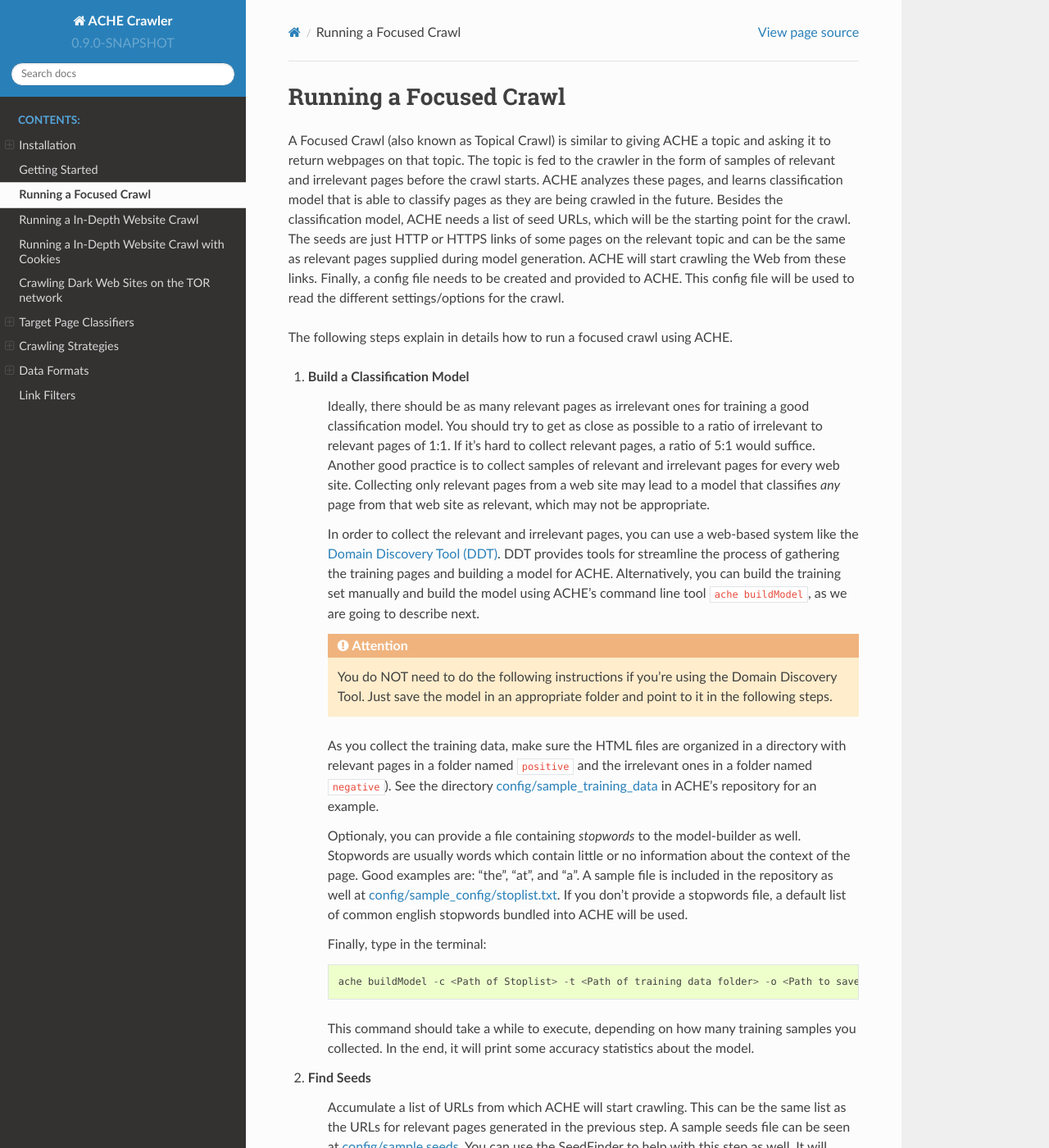
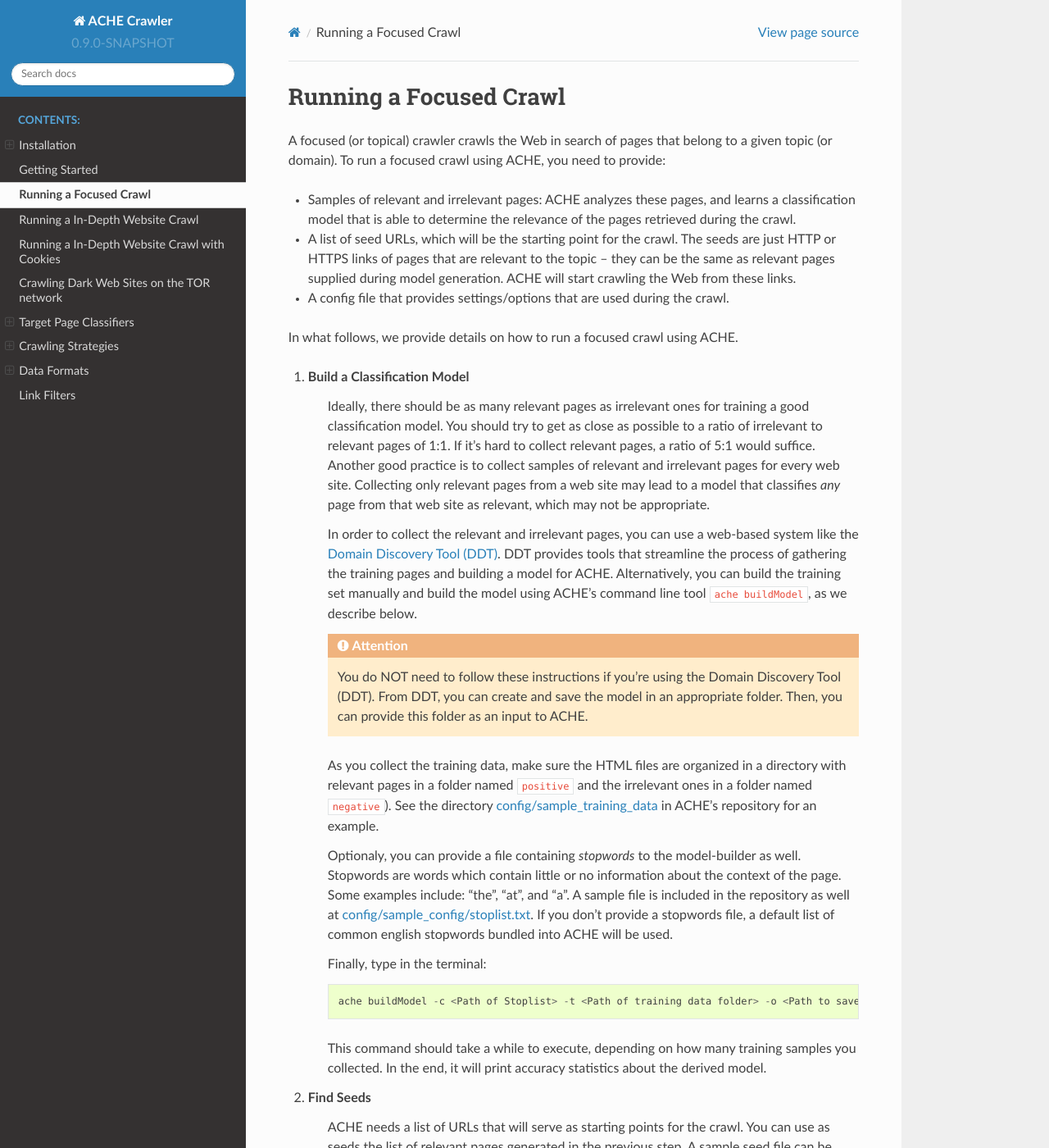
Before and after one commit to VIDA-NYU/ache, a Sphinx documentation site: the page built from docs/tutorial-focused-crawl.rst, in a window 1280 px wide and 1400 px high. Shown: the whole window at 82% size. Built offline with Sphinx 7.4.7 and the Read the Docs theme 2.0.0, drawn with Linux system fonts in a browser that asks for light colours; pages that are not in the unit, such as notebooks, are missing from menus; some of the changed text lies outside the part shown.

Commit message:
Update tutorial-focused-crawl.rst
pass over text

```diff
--- a/docs/tutorial-focused-crawl.rst
+++ b/docs/tutorial-focused-crawl.rst
@@ -1,38 +1,42 @@
 Running a Focused Crawl
 #######################
 
-A Focused Crawl (also known as Topical Crawl) is similar to giving ACHE a topic and asking it to return webpages on that topic. The topic is fed to the crawler in the form of samples of relevant and irrelevant pages before the crawl starts. ACHE analyzes these pages, and learns classification model that is able to classify pages as they are being crawled in the future.
-Besides the classification model, ACHE needs a list of seed URLs, which will be the starting point for the crawl. The seeds are just HTTP or HTTPS links of some pages on the relevant topic and can be the same as relevant pages supplied during model generation. ACHE will start crawling the Web from these links.
-Finally, a config file needs to be created and provided to ACHE. This config file will be used to read the different settings/options for the crawl.
+A focused (or topical) crawler crawls the Web in search of pages that belong to a given topic (or domain). To run a focused crawl using ACHE, you need to provide:
 
-The following steps explain in details how to run a focused crawl using ACHE.
+- Samples of relevant and irrelevant pages: ACHE analyzes these pages, and learns a classification model that is able to determine the relevance of the pages retrieved during the crawl.
+
+- A list of seed URLs, which will be the starting point for the crawl. The seeds are just HTTP or HTTPS links of pages that are relevant to the topic -- they can be the same as relevant pages supplied during model generation. ACHE will start crawling the Web from these links.
+
+- A config file that provides settings/options that are used during the crawl.
+
+In what follows, we provide details on how to run a focused crawl using ACHE.
 
 #. Build a Classification Model
     Ideally, there should be as many relevant pages as irrelevant ones for training a good classification model. You should try to get as close as possible to a ratio of irrelevant to relevant pages of 1:1. If it's hard to collect relevant pages, a ratio of 5:1 would suffice. Another good practice is to collect samples of relevant and irrelevant pages for every web site. Collecting only relevant pages from a web site may lead to a model that classifies *any* page from that web site as relevant, which may not be appropriate.
 
-    In order to collect the relevant and irrelevant pages, you can use a web-based system like the `Domain Discovery Tool (DDT) <https://github.com/ViDA-NYU/domain_discovery_tool_react>`_. DDT provides tools for streamline the process of gathering the training pages and building a model for ACHE. Alternatively, you can build the training set manually and build the model using ACHE's command line tool ``ache buildModel``, as we are going to describe next.
+    In order to collect the relevant and irrelevant pages, you can use a web-based system like the `Domain Discovery Tool (DDT) <https://github.com/ViDA-NYU/domain_discovery_tool_react>`_. DDT provides tools that streamline the process of gathering the training pages and building a model for ACHE. Alternatively, you can build the training set manually and build the model using ACHE's command line tool ``ache buildModel``, as we describe below.
 
     .. attention::
-        You do NOT need to do the following instructions if you're using the Domain Discovery Tool. Just save the model in an appropriate folder and point to it in the following steps.
+        You do NOT need to follow these instructions if you're using the Domain Discovery Tool (DDT). From DDT, you can create and save the model in an appropriate folder. Then, you can provide this folder as an input to ACHE.
 
     As you collect the training data, make sure the HTML files are organized in a directory with relevant pages in a folder named ``positive`` and the irrelevant ones in a folder named ``negative``). See the directory `config/sample_training_data <https://github.com/ViDA-NYU/ache/tree/master/config/sample_training_data>`_  in ACHE's repository for an example.
 
-    Optionaly, you can provide a file containing *stopwords* to the model-builder as well. Stopwords are usually words which contain little or no information about the context of the page. Good examples are: "the", "at", and "a". A sample file is included in the repository as well at `config/sample_config/stoplist.txt <https://github.com/ViDA-NYU/ache/blob/master/config/sample_config/stoplist.txt>`_. If you don't provide a stopwords file, a default list of common english stopwords bundled into ACHE will be used.
+    Optionaly, you can provide a file containing *stopwords* to the model-builder as well. Stopwords are  words which contain little or no information about the context of the page. Some examples include: "the", "at", and "a". A sample file is included in the repository as well at `config/sample_config/stoplist.txt <https://github.com/ViDA-NYU/ache/blob/master/config/sample_config/stoplist.txt>`_. If you don't provide a stopwords file, a default list of common english stopwords bundled into ACHE will be used.
 
     Finally, type in the terminal::
 
         ache buildModel -c <Path of Stoplist> -t <Path of training data folder> -o <Path to save model at>
 
 
-    This command should take a while to execute, depending on how many training samples you collected. In the end, it will print some accuracy statistics about the model.
+    This command should take a while to execute, depending on how many training samples you collected. In the end, it will print  accuracy statistics about the derived model.
 
 #. Find Seeds
-  	Accumulate a list of URLs from which ACHE will start crawling. This can be the same list as the URLs for relevant pages generated in the previous step. A sample seeds file can be seen at `config/sample.seeds <https://github.com/ViDA-NYU/ache/blob/master/config/sample.seeds>`_. You can use the :ref:`SeedFinder<seedfinder>` to help with this step as well. It will automatically try to discover a large set of seed URLs using commercial search engines.
+  	ACHE needs a list of URLs that will serve as starting points for the crawl. You can use as seeds the list of relevant pages generated in the previous step. A sample seed file can be found at `config/sample.seeds <https://github.com/ViDA-NYU/ache/blob/master/config/sample.seeds>`_. You can use the :ref:`SeedFinder<seedfinder>` to help with this step as well. The SeedFinder uses commercial search engines to automatically discover a large set of seed URLs.
 
 #. Create Configuration File
-    When running ACHE, a configuration file needs to be created containing the settings and rules the crawler will adhere to. A config file sample is provided in `config/config_focused_crawl/ache.yml <https://github.com/ViDA-NYU/ache/blob/master/config/config_focused_crawl/ache.yml>`_ containing the following important parameters:
+    To run ACHE, a configuration file is needed that contains the settings and rules the crawler will adhere to. A config file sample is provided in `config/config_focused_crawl/ache.yml <https://github.com/ViDA-NYU/ache/blob/master/config/config_focused_crawl/ache.yml>`_ containing the following important parameters:
 
-        * ``link_storage.max_pages_per_domain`` - The number of maximum pages to download per domain. Useful in case of traps/redirects.
+        * ``link_storage.max_pages_per_domain`` - The maximum number of pages to download per domain. This is useful to deal with crawler traps and redirects.
 
         * ``link_storage.link_strategy.use_scope`` - Whether the crawler should crawl the websites provided as seeds only. This needs to be set to ``false`` in a focused crawl.
 
```
